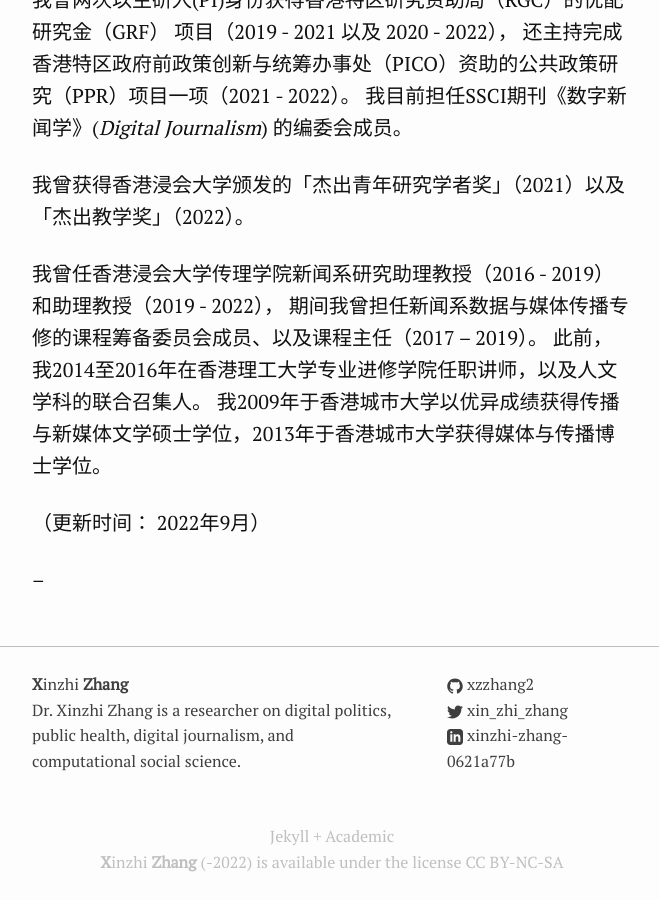
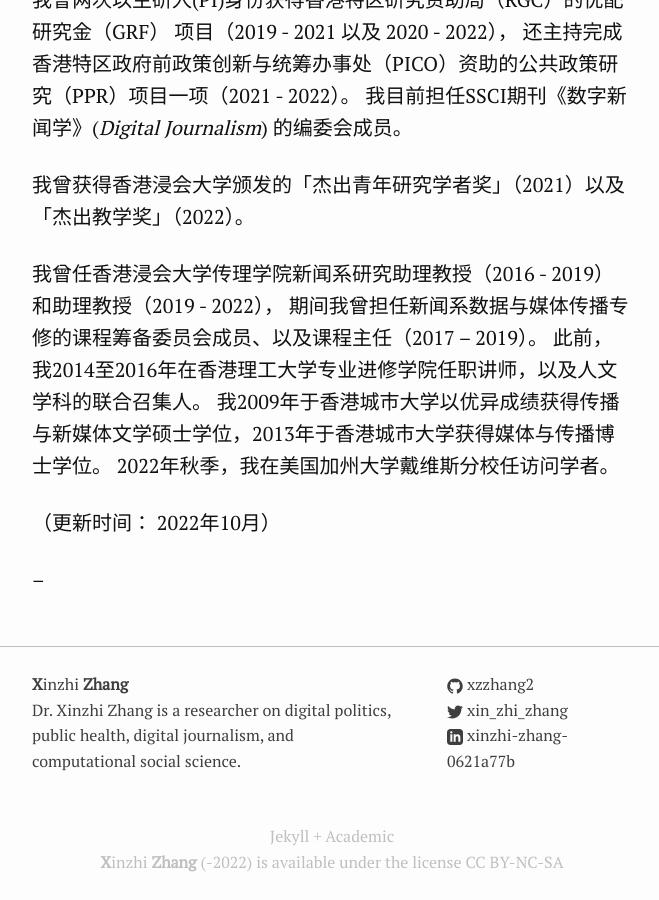
Before and after one commit to xzzhang2/xzzhang2.github.io, a Jekyll site: the page built from pages/Chinese.md, in a window 1280 px wide and 900 px high, scrolled down 924 px. Shown: the whole window, without its empty margins (308-967 px from the left). Built offline with Jekyll 4.4.1, drawn with Linux system fonts in a browser that asks for light colours.

Commit message:
updating the pages

```diff
--- a/pages/Chinese.md
+++ b/pages/Chinese.md
@@ -15,9 +15,9 @@ description: Xinzhi Zhang's Chinese biography
 
 我曾获得香港浸会大学颁发的「杰出青年研究学者奖」（2021）以及「杰出教学奖」（2022）。
 
-我曾任香港浸会大学传理学院新闻系研究助理教授（2016 - 2019）和助理教授（2019 - 2022）， 期间我曾担任新闻系数据与媒体传播专修的课程筹备委员会成员、以及课程主任（2017 – 2019）。 此前，我2014至2016年在香港理工大学专业进修学院任职讲师，以及人文学科的联合召集人。 我2009年于香港城市大学以优异成绩获得传播与新媒体文学硕士学位，2013年于香港城市大学获得媒体与传播博士学位。
+我曾任香港浸会大学传理学院新闻系研究助理教授（2016 - 2019）和助理教授（2019 - 2022）， 期间我曾担任新闻系数据与媒体传播专修的课程筹备委员会成员、以及课程主任（2017 – 2019）。 此前，我2014至2016年在香港理工大学专业进修学院任职讲师，以及人文学科的联合召集人。 我2009年于香港城市大学以优异成绩获得传播与新媒体文学硕士学位，2013年于香港城市大学获得媒体与传播博士学位。 2022年秋季，我在美国加州大学戴维斯分校任访问学者。
 
-（更新时间： 2022年9月）
+（更新时间： 2022年10月）
 
 
 --
```
